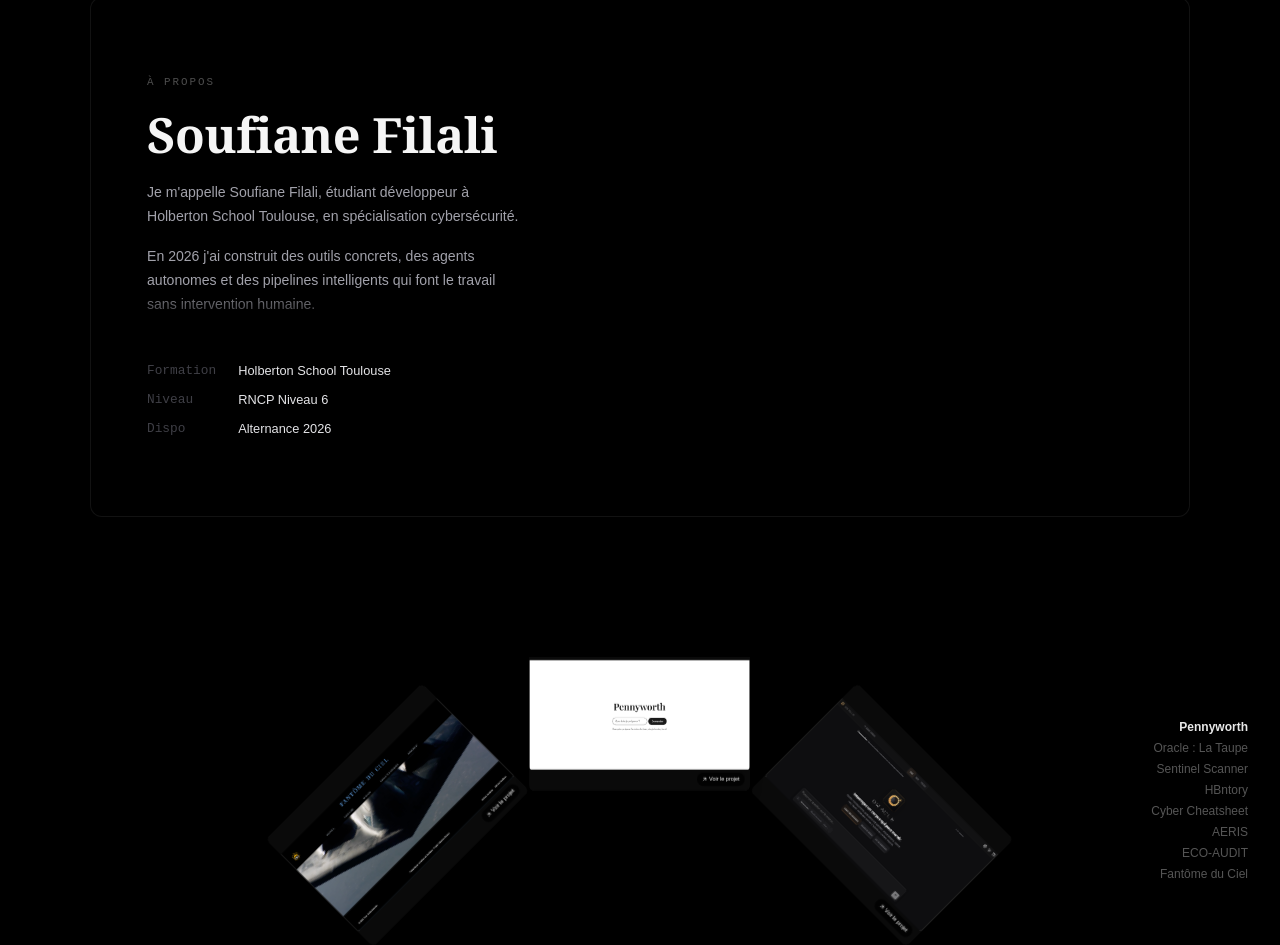
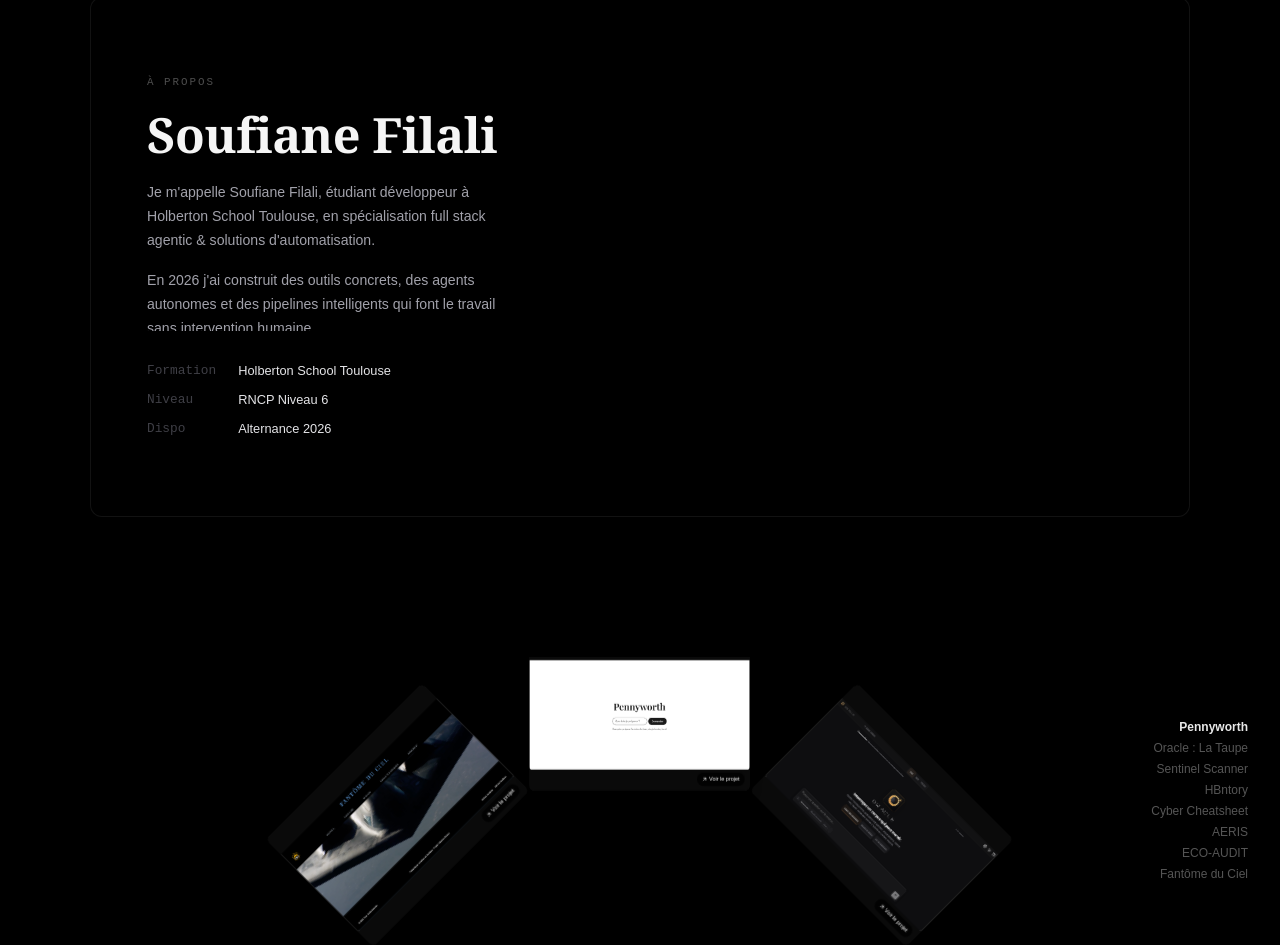
Before and after one commit to Souf-F/portfolio_ia, a React (Vite) app: page / in a window 1280 px wide. Shown: the part 1031-1976 px from the top of the page. Built offline with nearby package versions, Linux system fonts and the light colour scheme.

Commit message:
fix: about bio wording, remove buzzword line, fix bottom mask cutoff

```diff
--- a/src/App.css
+++ b/src/App.css
@@ -1017,8 +1017,6 @@
   margin-bottom: 1.8rem;
   scrollbar-width: thin;
   scrollbar-color: rgba(255,255,255,0.12) transparent;
-  mask-image: linear-gradient(to bottom, #000 70%, transparent 100%);
-  -webkit-mask-image: linear-gradient(to bottom, #000 70%, transparent 100%);
 }
 .bio-scroll-wrap::-webkit-scrollbar { width: 3px; }
 .bio-scroll-wrap::-webkit-scrollbar-track { background: transparent; }
--- a/src/components/ui/spline-demo.jsx
+++ b/src/components/ui/spline-demo.jsx
@@ -2,9 +2,8 @@ import { SplineScene } from './spline-scene'
 import { Spotlight } from './spotlight'
 
 const BIO_LINES = [
-  "Je m'appelle Soufiane Filali, étudiant développeur à Holberton School Toulouse, en spécialisation cybersécurité.",
+  "Je m'appelle Soufiane Filali, étudiant développeur à Holberton School Toulouse, en spécialisation full stack agentic & solutions d'automatisation.",
   "En 2026 j'ai construit des outils concrets, des agents autonomes et des pipelines intelligents qui font le travail sans intervention humaine.",
-  "Je me spécialise dans l'agentic. Pas l'IA comme buzzword, l'IA comme moteur d'exécution réel.",
   "Des agents qui raisonnent, décident et agissent sans supervision constante. Des systèmes qui transforment une intention en résultat.",
   "Le monde de demain tourne sur des systèmes automatisés. Je construis les briques de ce monde.",
   "Disponible en alternance 2026. Si tu as un process qui tourne encore à la main, je peux le rendre autonome.",
```
